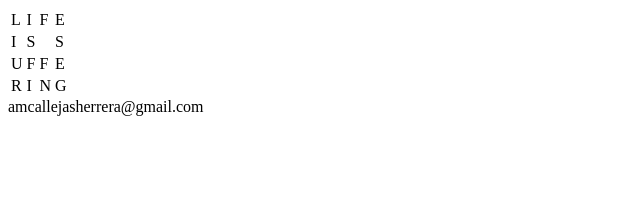
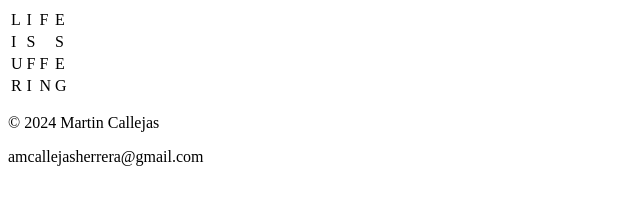
Before and after one commit to almartinch/almartinch.github.io, a plain HTML site: page index.html in a window 1280 px wide. Shown: the whole page, without its empty margins (0-640 px from the left). Drawn offline with Linux system fonts and the light colour scheme.

Commit message:
add common tags

```diff
--- a/index.html
+++ b/index.html
@@ -1,6 +1,9 @@
-<html>
+<!DOCTYPE html>
+<html lang="en-US">
     <head>
-        <title>almartin.ch - Personal website</title>
+        <meta charset="utf-8" />
+        <meta name="viewport" content="width-device-width" />
+        <title>almartin.ch</title>
     </head>
     <body>
         <table>
@@ -33,6 +36,7 @@
         </table>
     </body>
     <footer>
-        amcallejasherrera@gmail.com
+        <p>© 2024 Martin Callejas</p>
+        <p>amcallejasherrera@gmail.com</p>
     </footer>
 </html>
```
